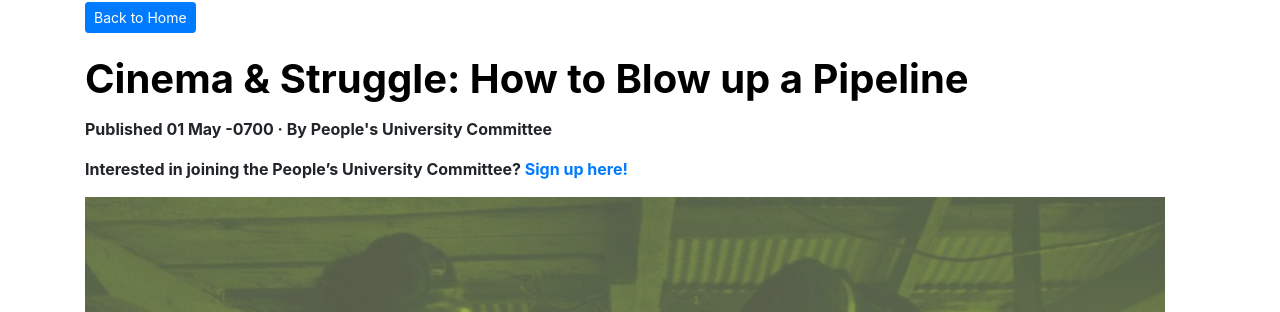
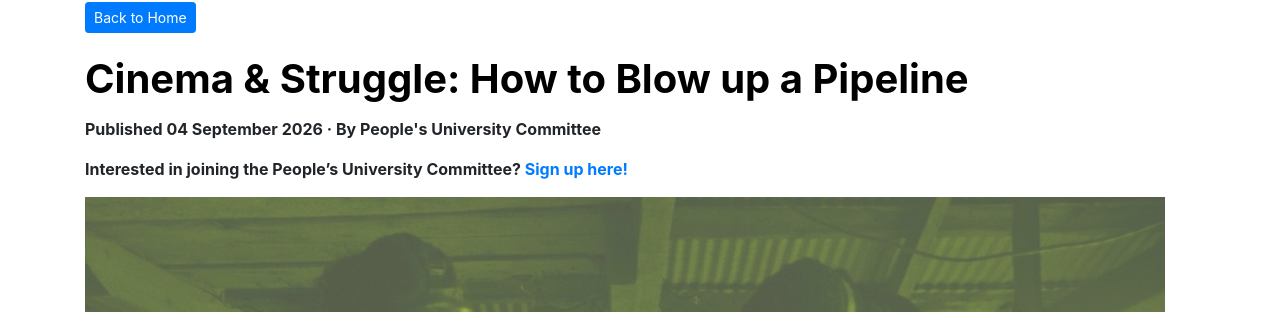
Before and after one commit to Peoples-University/website, a Jekyll site: the page built from _events/cinema-struggle-no-other-choice-1.md, in a window 1280 px wide and 900 px high. Shown: the part 169-481 px from the top of the window. Built offline with Jekyll 4.4.1, drawn with Linux system fonts in a browser that asks for light colours.

Commit message:
Update Past Events “cinema-struggle-no-other-choice-1”

```diff
--- a/_events/cinema-struggle-no-other-choice-1.md
+++ b/_events/cinema-struggle-no-other-choice-1.md
@@ -6,7 +6,7 @@ summary: Based on the book of the same name, the film follows a group of
   movie about the topic! Buy tickets while they're still cheap!
 layout: default
 title: "Cinema & Struggle: How to Blow up a Pipeline"
-date: 01-05--0700
+date: 04-09-2026
 time: 6 - 9pm
 location: SFU Harbour Centre, Fletcher Challenge Theatre
 calendarlink: "##"
```
